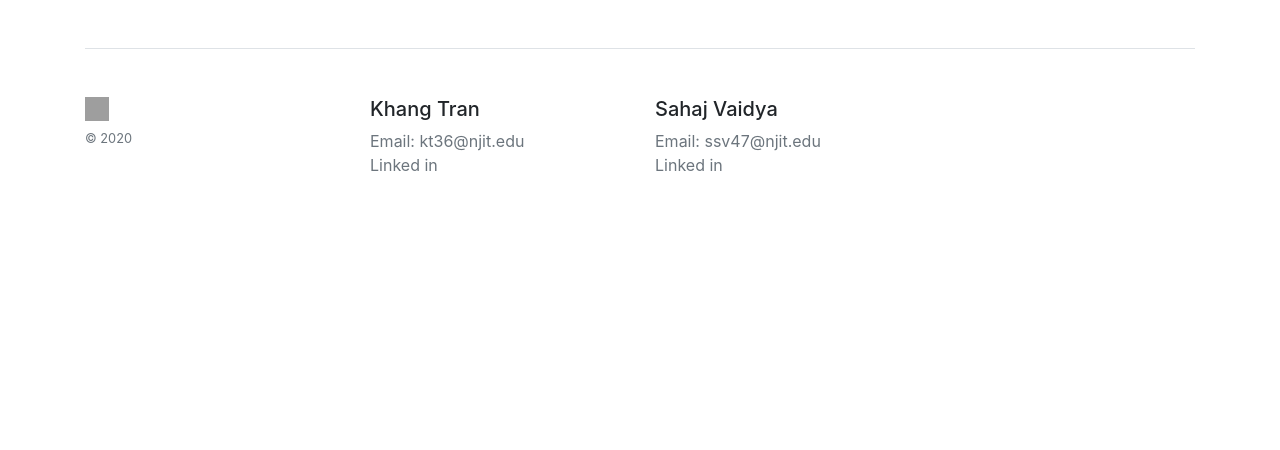
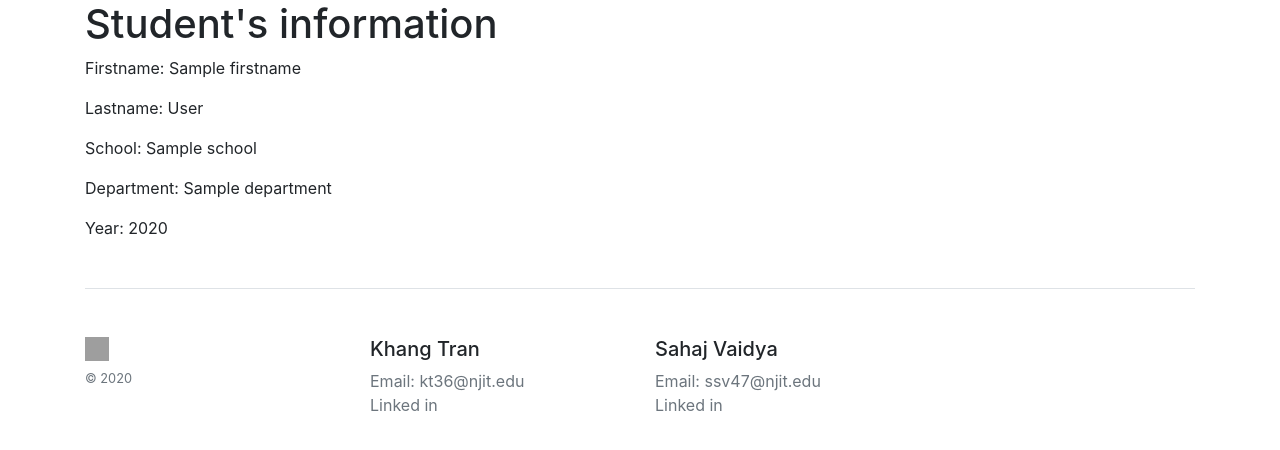
Before and after one commit to khangtran2020/IS601-finals, a Flask app: template app/templates/profile.html in a window 1280 px wide. Shown: the part 56-506 px from the top of the page. Run offline with Flask 2, Linux system fonts and the light colour scheme; the template is opened without the code that fills it: most values are stand-ins (such as "Sample title", 1, 10 or a date in 2020); some libraries are stand-ins or nearby versions; grey boxes are pictures that could not be loaded.

Commit message:
Feature: info and log out

```diff
--- a/app/app.py
+++ b/app/app.py
@@ -17,17 +17,19 @@ app.config['MYSQL_DATABASE_DB'] = 'userData'
 mysql.init_app(app)
 message = ''
 
+
 @app.route('/', methods=['GET'])
 def index():
     return render_template('homepage.html')
 
-@app.route('/login', methods=['GET','POST'])
+
+@app.route('/login', methods=['GET', 'POST'])
 def login():
-    message=''
+    message = ''
     if request.method == 'POST' and 'username' in request.form and 'password' in request.form:
         # Create variables for easy access
         username = request.form['username']
-        password = hashlib.md5(request.form['password'].encode(encoding='UTF-8',errors='strict')).hexdigest()
+        password = hashlib.md5(request.form['password'].encode(encoding='UTF-8', errors='strict')).hexdigest()
         cursor = mysql.get_db().cursor()
         cursor.execute('SELECT * FROM userTable WHERE username = %s AND password = %s', (username, password,))
         # Fetch one record and return result
@@ -38,16 +40,20 @@ def login():
             session['username'] = account['username']
             # Redirect to home page
             message = 'Logged in successfully!'
-            return render_template('profile.html')
+
+            return render_template('profile.html', firstname=account['firstname'], lastname=account['lastname'],
+                                   school=account['department'], year=account['year'])
         else:
             # Account doesnt exist or username/password incorrect
             message = 'Incorrect username/password!'
     return render_template('login.html', msg=message)
 
 
-@app.route('/cities/new', methods=['GET'])
-def form_insert_get():
-    return render_template('new.html', title='New Oscar AwardForm')
+@app.route('/logout', methods=['GET'])
+def logout():
+    session.pop('username', None)
+    session.pop('id', None)
+    return redirect('/', code=302)
 
 
 if __name__ == '__main__':
--- a/app/templates/profile.html
+++ b/app/templates/profile.html
@@ -13,7 +13,7 @@
 </head>
 <body>
 <nav class="navbar navbar-expand-lg navbar-light bg-light">
-    <a class="navbar-brand" href="index.html">The School Hub</a>
+    <a class="navbar-brand">The School Hub</a>
     <button class="navbar-toggler" type="button" data-toggle="collapse" data-target="#navbarSupportedContent"
             aria-controls="navbarSupportedContent" aria-expanded="false" aria-label="Toggle navigation">
         <span class="navbar-toggler-icon"></span>
@@ -23,14 +23,17 @@
         <ul class="navbar-nav mr-auto">
         </ul>
         <div class="form-inline my-2 my-lg-0">
-            <a href="/login" class="card-link btn btn-primary">Logout</a>
+            <a href="/logout" class="card-link btn btn-primary">Logout</a>
         </div>
     </div>
 </nav>
-<div style="align-content: center">
-
-</div>
 <div class="container">
+    <h1>Student's information</h1>
+    <p>Firstname: {{firstname}}</p>
+    <p>Lastname: {{lastname}}</p>
+    <p>School: {{school}}</p>
+    <p>Department: {{department}}</p>
+    <p>Year: {{year}}</p>
     <footer class="pt-4 my-md-5 pt-md-5 border-top">
         <div class="row">
             <div class="col-12 col-md">
```
